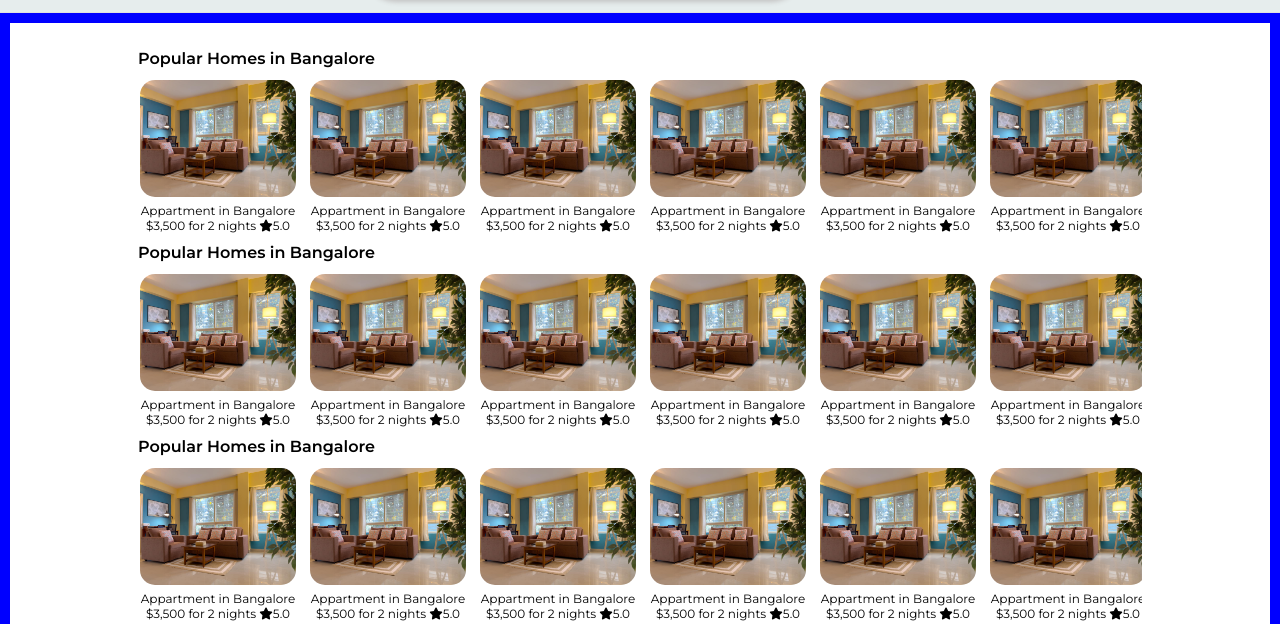
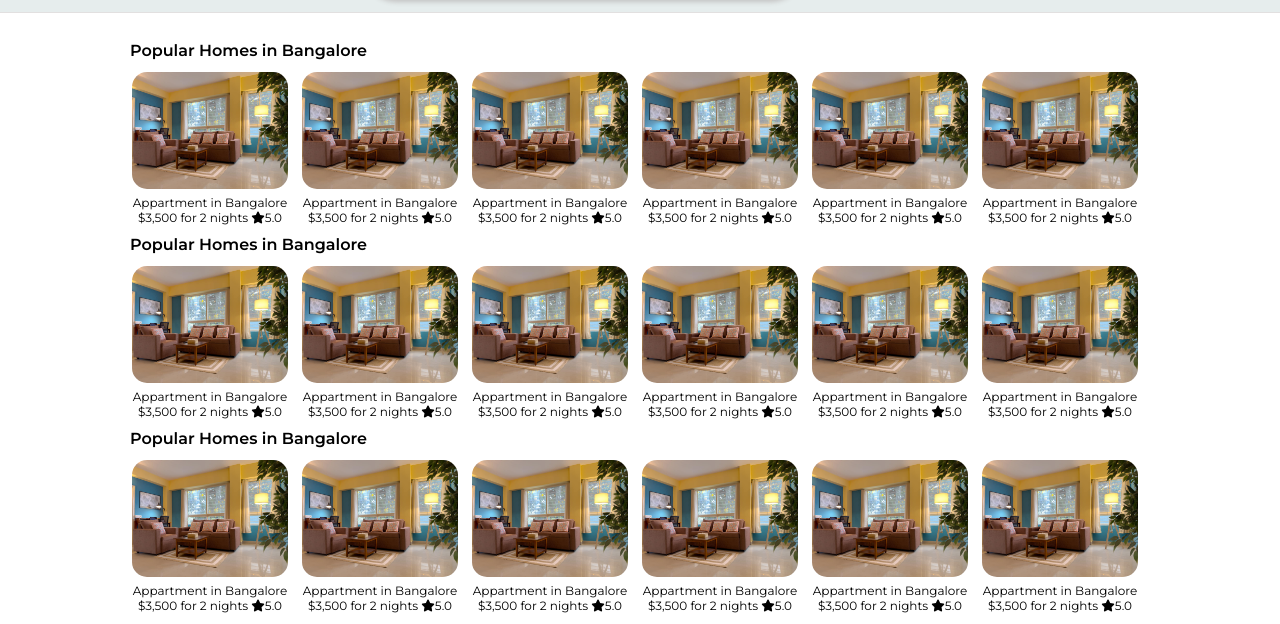
Before and after one commit to shamil-tp/Graded-Assignment-3, a plain HTML site: page index.html in a window 1280 px wide. Shown: the part 83-707 px from the top of the page. Drawn offline with Linux system fonts and the light colour scheme.

Commit message:
all-content border removed

```diff
--- a/css/style.css
+++ b/css/style.css
@@ -87,7 +87,7 @@
 }
 .all-content{
     width: 100%;
-    border: 10px solid blue;
+    /* border: 10px solid blue; */
     display: flex;
     flex-wrap: wrap;
     gap: 10px;
```
